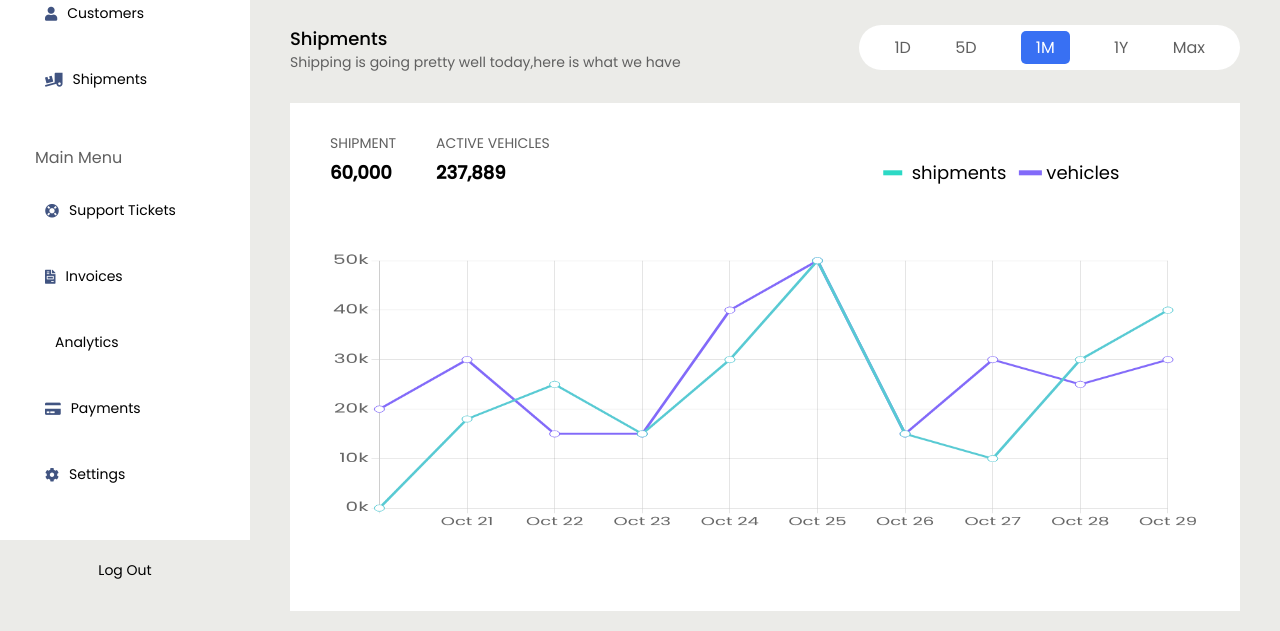
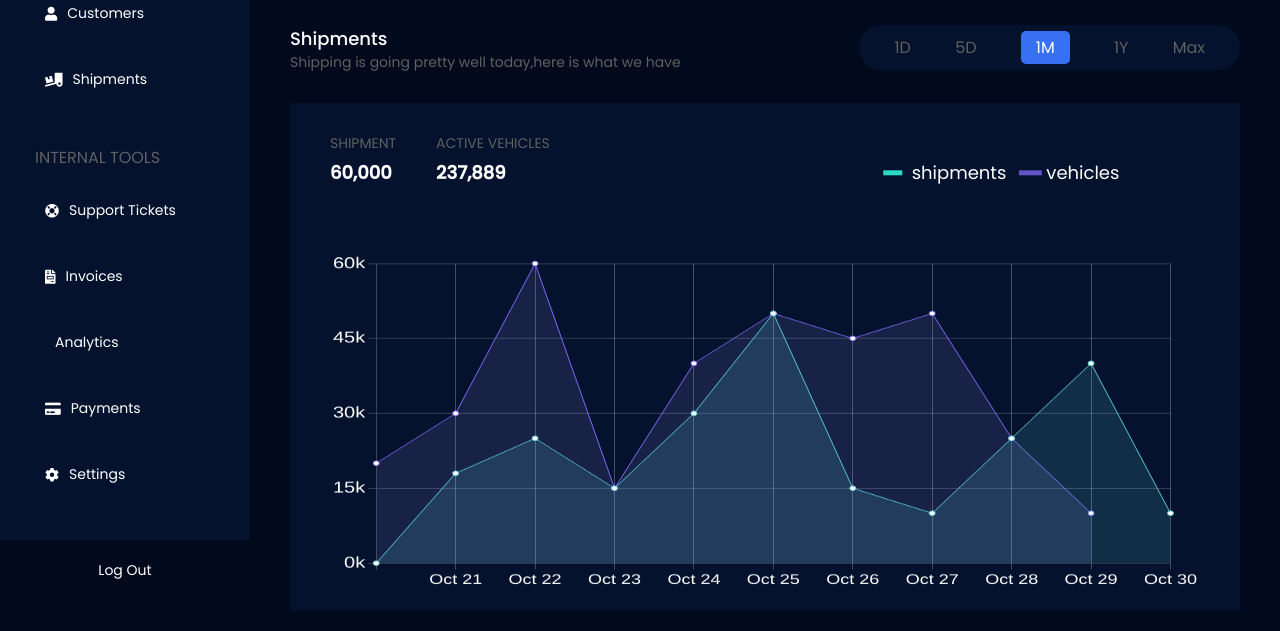
Before and after one commit to Haybuka/logistic-dashboard, a plain HTML site: page index.html in a window 1280 px wide. Shown: the part 364-995 px from the top of the page. Drawn offline with nearby package versions, Linux system fonts and the light colour scheme; some icons are missing.

Commit message:
added additional styles for chart js on dark mode

```diff
--- a/assets/scripts/index.js
+++ b/assets/scripts/index.js
@@ -1,21 +1,26 @@
 let delayed;
 const ctx = document.getElementById('myChart').getContext('2d');
 const data = {
-        labels: ['','Oct 21','Oct 22', 'Oct 23', 'Oct 24', 'Oct 25', 'Oct 26','Oct 27','Oct 28','Oct 29'],
+        labels: ['','Oct 21','Oct 22', 'Oct 23', 'Oct 24', 'Oct 25', 'Oct 26','Oct 27','Oct 28','Oct 29','Oct 30'],
         datasets: [{
             label: 'shipments',
-            data: [0,18,25,15,30,50,15,10,30,40,20],
+            data: [0,18,25,15,30,50,15,10,25,40,10],
             borderColor:'#58cad3',
+            borderWidth:1,
             pointBackgroundColor:"#fff",
+            fill:true,
+            backgroundColor:"#64dae224"
             // tension:0.3
             //pbc for color of the indicator,tension for curve
         },
         {
             label: 'vehicle',
-            data: [20,30,15,15,40,50,15,30,25,30],
+            data: [20,30,60,15,40,50,45,50,25,10],
             borderColor:'#826af9',
-            fill:'#826af9',
+            borderWidth:1,
             pointBackgroundColor:"#fff",
+            fill:true,
+            backgroundColor:"#9686e424"
             // tension:0.3
             //pbc for color of the indicator,tension for curve
         }]
@@ -36,31 +41,47 @@ const config ={
         }
        },
         //search for delayed to add animation
-        radius:5,
-        hoverRadius:10,
+        radius:3,
+        hoverRadius:15,
         responsive:true,
         scales :{
             y:{
                 ticks :{
                     font:{
                         size:20,
-                    family:"'Poppins',sans-serif"
+                    },
+                    color:'#fff',
 
-                    },
-                    stepSize : 10,
+                    family:"'Poppins',sans-serif",
+                    stepSize : 15,
                     callback : function (value){
                         return value + 'k'
                         //adds a unit
                     }
+                },
+                grid:{
+                    display:true,
+                    drawBorder:true,
+                    drawOnChartArea:true,
+                    drawTicks:true,
+                    color: '#ffffff42'
                 }
             },
             x:{
                 ticks :{
                     font:{
                         size:18,
+                    },
+                    color:'#fff',
+
                     family:"'Poppins',sans-serif"
-
-                    }
+                },
+                grid:{
+                    display:true,
+                    drawBorder:true,
+                    drawOnChartArea:true,
+                    drawTicks:true,
+                    color: '#ffffff42'
                 }
             }
         },
--- a/assets/styles/main.css
+++ b/assets/styles/main.css
@@ -4,9 +4,6 @@
     padding: 0;
     list-style: none;
     font-family: 'Poppins',sans-serif;
-}
-.container{
-
 }
 body{
     background-color: rgb(235, 235, 232);
@@ -23,6 +20,7 @@ main{
 /* styles the direct children of the main */
 .site-nav-main{
     background-color: #fff;
+    color: #000;
     width: 250px;
     padding: 20px 15px;
 }
@@ -52,6 +50,7 @@ main{
    font-size: 16px;
    margin-left: 20px;
    color: rgb(96, 96, 96);
+   text-transform: uppercase;
    margin: 20px 0 20px 20px;
 }
 .site-nav-main li{
@@ -69,7 +68,7 @@ li.site-nav-active a,li.site-nav-active i{
 .site-nav-main a{
    display: flex;
    align-items: center;
-   color: #000;
+   color: inherit;
    text-decoration: none;
    font-size: 14px;
 }
@@ -311,7 +310,7 @@ border-radius: 5px;
     top: 50%;
     left: 50%;
     transform: translate(-370%,-50%);
-    background-color: #826af9 ;
+    background-color: #826af9bf ;
     width: 20%;
     height: 20%;
     position: absolute;
@@ -322,8 +321,35 @@ border-radius: 5px;
 }
 #myChart{
     position: absolute;
-    height: 300px !important;
-    width: 100% !important;
+    height: 360px !important;
+    width: 100%!important;
     padding: 10px 0;
     transform: translateY(40px);
 }
+
+
+/* Dark Mode Styles */
+
+body{
+    background-color: #010a1d !important;
+    color: #fff
+}
+.card-rows article{
+    background-color: #04122e;
+    color: #fff;
+}
+.site-nav-main{
+    background-color: #04122e;
+    color: #fff;
+}
+.dashboard-charts-info ul{
+    background-color: #04122e;
+    color: #fff;
+}
+.dashboard-charts-display{
+    background-color: #04122e;
+    color: #fff;
+}
+.site-nav-main a i{
+    color: #fff;
+}
--- a/index.html
+++ b/index.html
@@ -57,7 +57,7 @@
                           </ul>
                       </aside>
                       <aside class="site-nav-sub">
-                        <h3>Main Menu</h3>
+                        <h3>Internal Tools </h3>
                         <ul>
                             <li>
                                 <a href="#">
```
